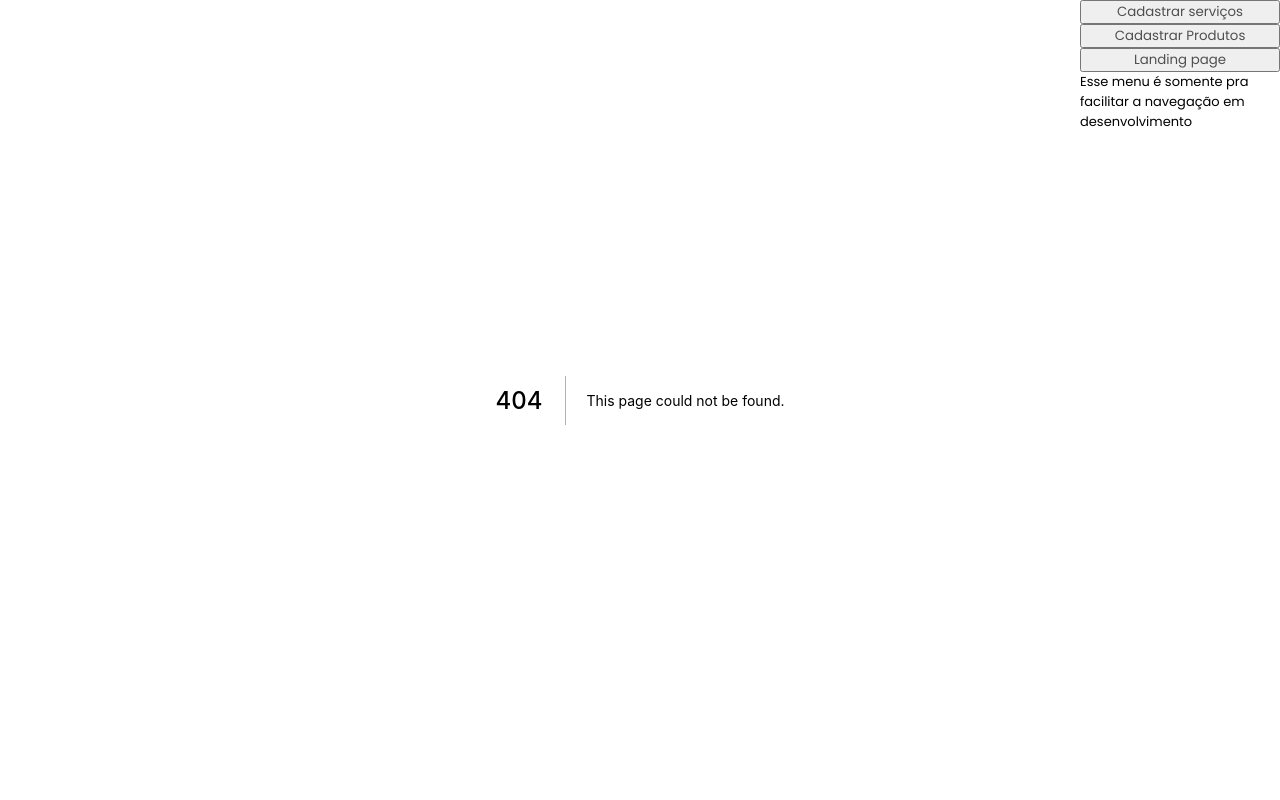
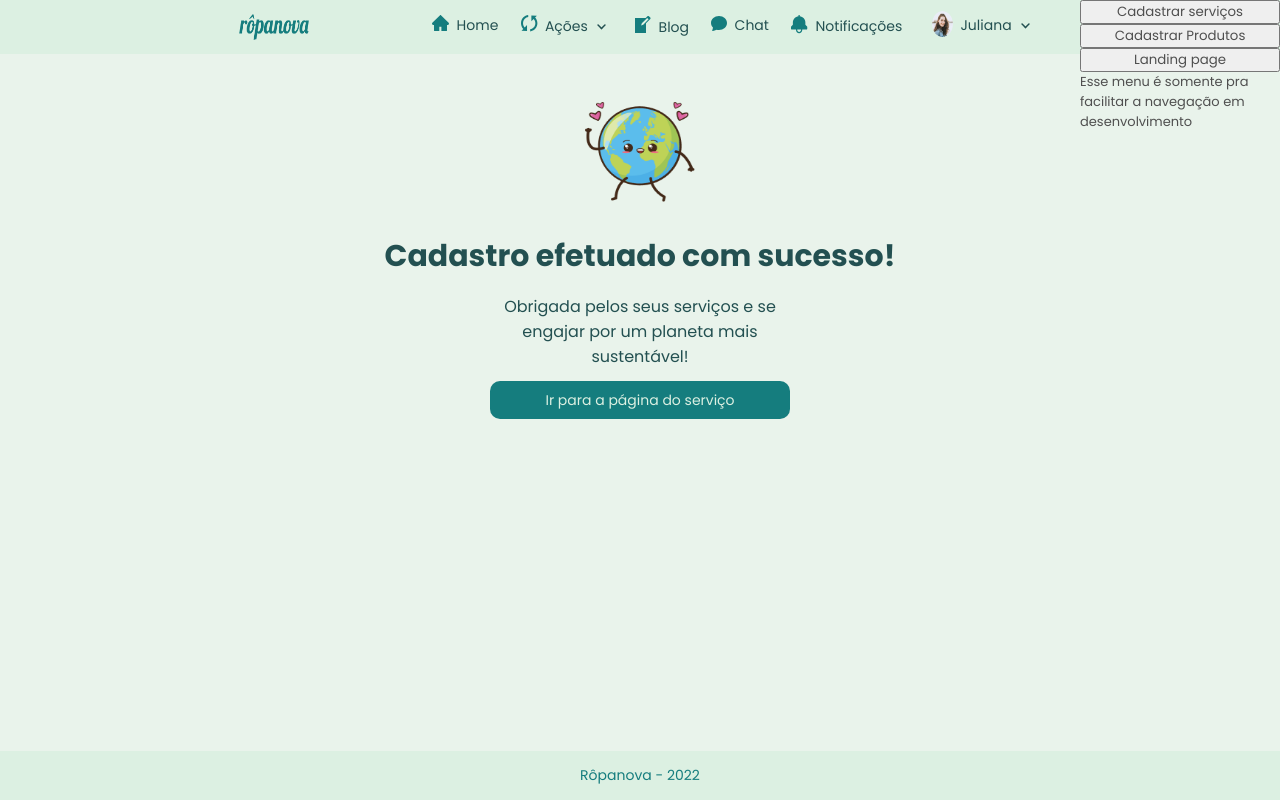
Before and after one commit to ioanefaumui/provihack_equipe_8, a Next.js app: page /servico_cadastrado in a window 1280 px wide. Before the commit this address had no page. Built offline with nearby package versions, Linux system fonts and the light colour scheme.

Commit message:
feat: add servico_cadastrado page

```diff
--- a/components/BtnPages/index.js
+++ b/components/BtnPages/index.js
@@ -1,6 +1,6 @@
 import { Button } from "./styles";
 
-const BtnPages = ({ text, backgroundColor, color, width }) => {
+const BtnPages = ({ text, backgroundColor, color, width, pathLink }) => {
   return (
     <Button backgroundColor={backgroundColor} width={width} color={color}>
       { text }
--- a/components/Footer/styles.js
+++ b/components/Footer/styles.js
@@ -2,7 +2,7 @@ import styled from "styled-components";
 
 export const Container = styled.footer`
   width: 100vw;
-  padding: 0.7em 0;
+  padding: 1em 0;
   font-size: 14px;
   color: #157d7e;
   background-color: #dcf0e2;
--- a/pages/cadastrar_servico/index.js
+++ b/pages/cadastrar_servico/index.js
@@ -12,7 +12,7 @@ export default function CadastrarServico() {
   const [valores, setValores] = useState("");
 
   return (
-    <>
+    <Container>
       <Header />
 
       <Main>
@@ -73,6 +73,6 @@ export default function CadastrarServico() {
         </form>
       </Main>
       <Footer />
-    </>
+    </Container>
   );
 }
--- a/pages/cadastrar_servico/styles.js
+++ b/pages/cadastrar_servico/styles.js
@@ -1,6 +1,9 @@
 import styled from "styled-components";
 
-export const Container = styled.div``;
+export const Container = styled.div`
+  width: 100%;
+  padding-bottom: 150px;
+`;
 
 export const Main = styled.main`
   color: #235051;
--- /dev/null
+++ b/pages/servico_cadastrado/index.js
@@ -0,0 +1,30 @@
+import { Container } from "./styles";
+import Image from "next/image";
+import BtnPages from "../../components/BtnPages";
+import Header from "../../components/Header";
+import Footer from "../../components/Footer";
+import Link from "next/link";
+
+export default function ServicoCadastrado() {
+  return (
+    <Container>
+      <Header />
+
+      <div className="imgCongrats">
+        <Image
+          src="/imgCongrats.png"
+          alt="Um planeta Terra com olhos e uma boca sorridente, dois braços e dois braços dançantes e dois coraçãozinhos na parte superior direita e esquerda da Terra"
+          layout="fill"
+        />
+      </div>
+
+      <h2>Cadastro efetuado com sucesso!</h2>
+      <p>Obrigada pelos seus serviços e se engajar por um planeta mais sustentável!</p>
+
+      <Link href="/" passHref>
+        <a className="linkToPage">Ir para a página do serviço</a>
+      </Link>
+      <Footer />
+    </Container>
+  );
+}
--- /dev/null
+++ b/pages/servico_cadastrado/styles.js
@@ -0,0 +1,37 @@
+import styled from 'styled-components';
+
+export const Container = styled.div`
+    width: 100%;
+    display: flex;
+    flex-direction: column;
+    align-items: center;
+    color: #235051;
+
+    div.imgCongrats {
+        width: 110px;
+        height: 100px;
+        position: relative;
+        margin: 3em 0 2em;
+    }
+
+    h2 {
+        margin-bottom: 0.5em;
+        font-size: 30px;
+    }
+
+    p {
+        width: 25%;
+        text-align: center;
+        margin-bottom: 0.8em;
+    }
+
+    a.linkToPage {
+        width: 300px;
+        font-size: 14px;
+        padding: 0.6em 0;
+        text-align: center;
+        border-radius: 10px;
+        background-color: #157D7E;
+        color: #DCF0E2;
+    }
+`;
```
Also changed, not shown: public/imgCongrats.png (added).
